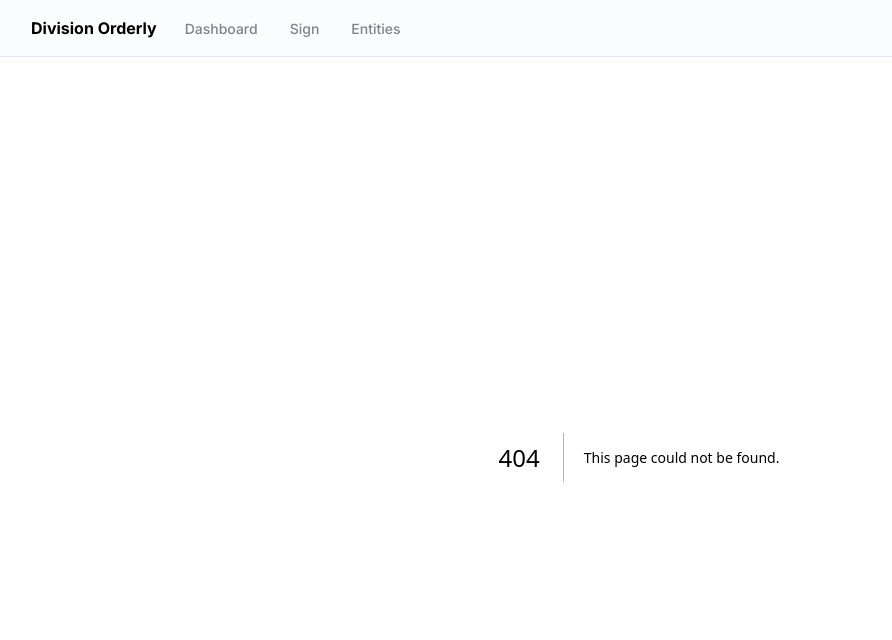
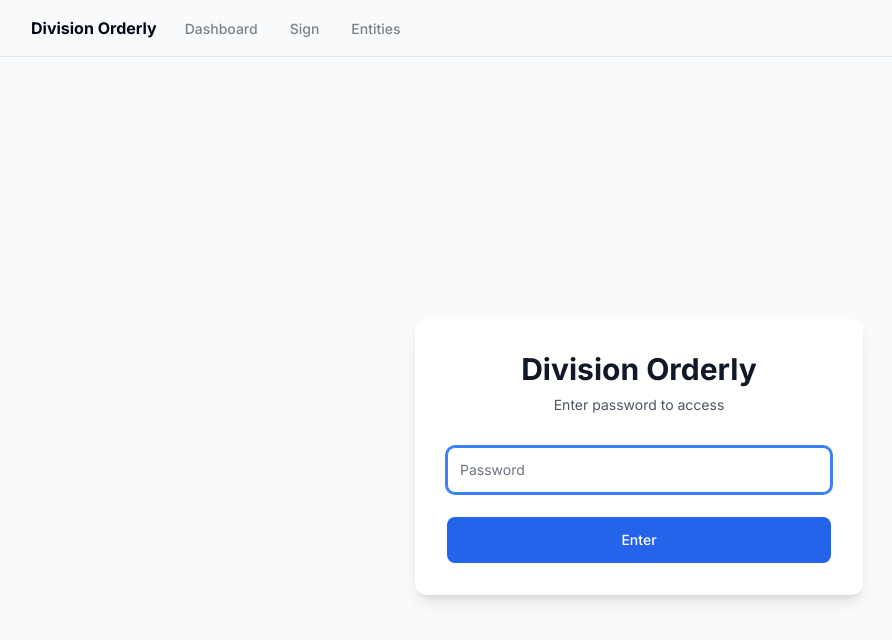
Before and after one commit to mattwalker233/D010, a Next.js app: page /login in a window 1280 px wide. Before the commit this address had no page. Shown: the top 640 px of the page, without its empty margins (1-893 px from the left). Built offline with nearby package versions, Linux system fonts and the light colour scheme.

Commit message:
Add password protection with login page

```diff
--- /dev/null
+++ b/app/api/auth/route.ts
@@ -0,0 +1,31 @@
+import { NextRequest, NextResponse } from 'next/server'
+
+const SITE_PASSWORD = process.env.SITE_PASSWORD || 'Heyso!'
+
+export async function POST(request: NextRequest) {
+  try {
+    const { password } = await request.json()
+
+    if (password === SITE_PASSWORD) {
+      const response = NextResponse.json({ success: true })
+      response.cookies.set('d010_auth', 'authenticated', {
+        httpOnly: true,
+        secure: process.env.NODE_ENV === 'production',
+        sameSite: 'lax',
+        maxAge: 60 * 60 * 24 * 7, // 7 days
+        path: '/',
+      })
+      return response
+    }
+
+    return NextResponse.json({ error: 'Invalid password' }, { status: 401 })
+  } catch {
+    return NextResponse.json({ error: 'Invalid request' }, { status: 400 })
+  }
+}
+
+export async function DELETE() {
+  const response = NextResponse.json({ success: true })
+  response.cookies.delete('d010_auth')
+  return response
+}
--- /dev/null
+++ b/app/login/page.tsx
@@ -0,0 +1,76 @@
+'use client'
+
+import { useState } from 'react'
+import { useRouter } from 'next/navigation'
+
+export default function LoginPage() {
+  const [password, setPassword] = useState('')
+  const [error, setError] = useState('')
+  const [loading, setLoading] = useState(false)
+  const router = useRouter()
+
+  const handleSubmit = async (e: React.FormEvent) => {
+    e.preventDefault()
+    setError('')
+    setLoading(true)
+
+    try {
+      const res = await fetch('/api/auth', {
+        method: 'POST',
+        headers: { 'Content-Type': 'application/json' },
+        body: JSON.stringify({ password }),
+      })
+
+      if (res.ok) {
+        router.push('/')
+        router.refresh()
+      } else {
+        setError('Incorrect password')
+        setPassword('')
+      }
+    } catch {
+      setError('Something went wrong. Please try again.')
+    } finally {
+      setLoading(false)
+    }
+  }
+
+  return (
+    <div className="min-h-screen flex items-center justify-center bg-gray-50">
+      <div className="max-w-md w-full space-y-8 p-8 bg-white rounded-xl shadow-lg">
+        <div className="text-center">
+          <h1 className="text-3xl font-bold text-gray-900">Division Orderly</h1>
+          <p className="mt-2 text-sm text-gray-600">Enter password to access</p>
+        </div>
+        <form onSubmit={handleSubmit} className="mt-8 space-y-6">
+          <div>
+            <label htmlFor="password" className="sr-only">
+              Password
+            </label>
+            <input
+              id="password"
+              name="password"
+              type="password"
+              required
+              className="appearance-none relative block w-full px-3 py-3 border border-gray-300 placeholder-gray-500 text-gray-900 rounded-lg focus:outline-none focus:ring-2 focus:ring-blue-500 focus:border-blue-500 focus:z-10 sm:text-sm"
+              placeholder="Password"
+              value={password}
+              onChange={(e) => setPassword(e.target.value)}
+              autoFocus
+            />
+          </div>
+          {error && (
+            <p className="text-red-500 text-sm text-center">{error}</p>
+          )}
+          <button
+            type="submit"
+            disabled={loading}
+            className="group relative w-full flex justify-center py-3 px-4 border border-transparent text-sm font-medium rounded-lg text-white bg-blue-600 hover:bg-blue-700 focus:outline-none focus:ring-2 focus:ring-offset-2 focus:ring-blue-500 disabled:opacity-50 disabled:cursor-not-allowed"
+          >
+            {loading ? 'Checking...' : 'Enter'}
+          </button>
+        </form>
+      </div>
+    </div>
+  )
+}
```
Also changed, not shown: middleware.ts (added, +30 -0 lines).
